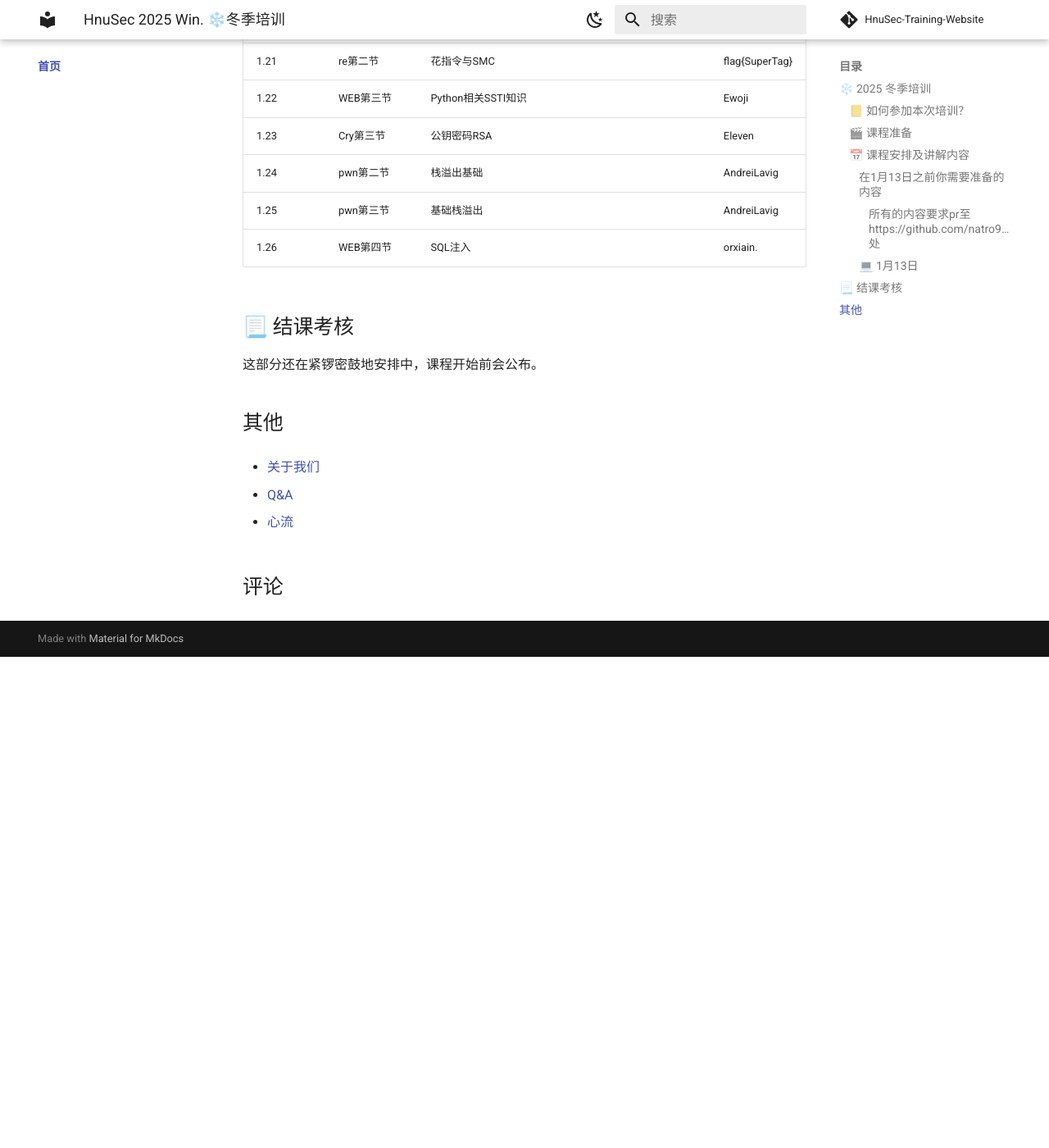
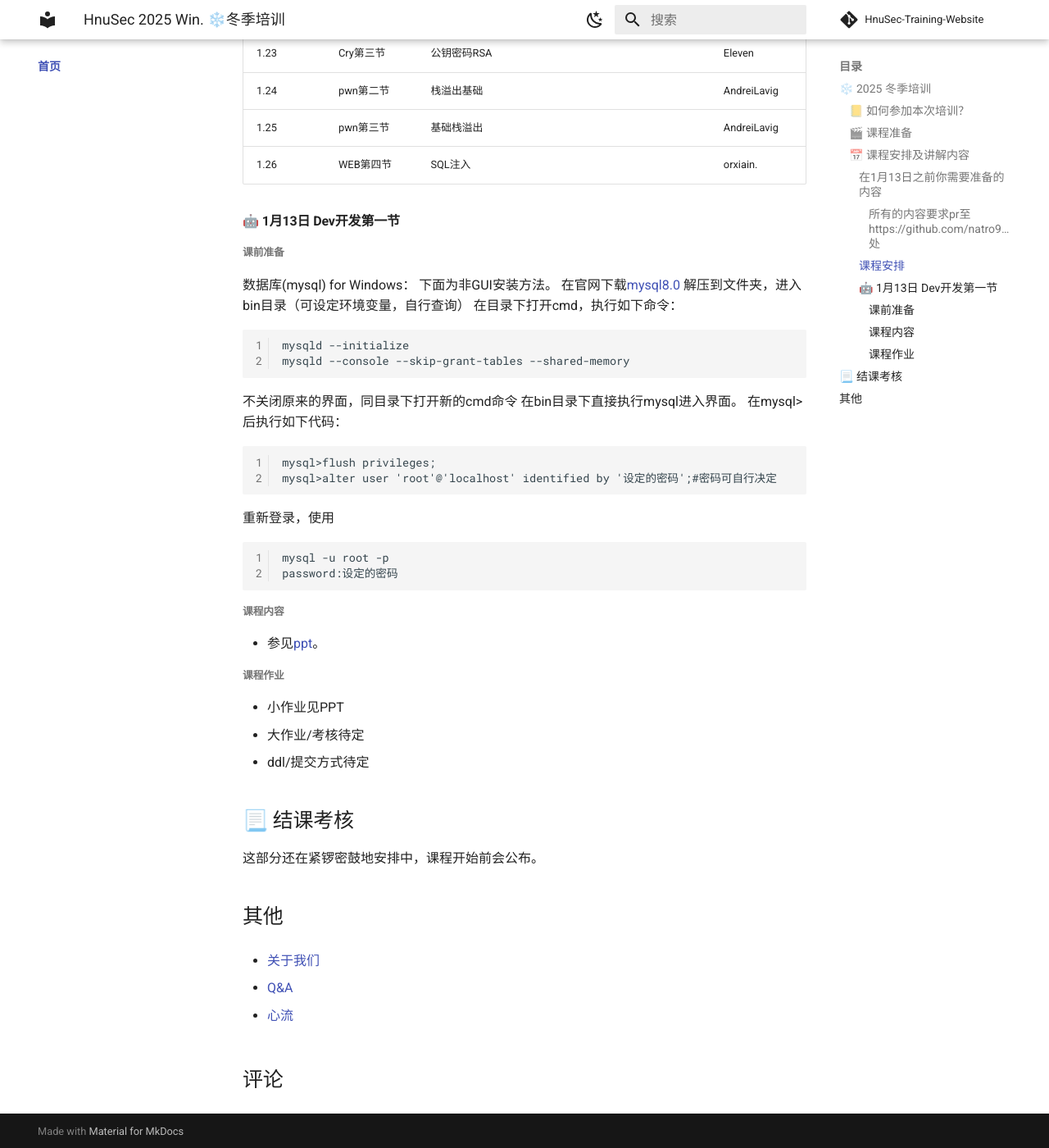
Before and after one commit to natro92/HnuSec-Training-Website, an MkDocs documentation site: the page built from docs/index.md, in a window 1280 px wide and 1400 px high, scrolled down 4169 px. Shown: the whole window at 82% size. Built offline with MkDocs 1.6.1 and Material for MkDocs 9.7.7, drawn with Linux system fonts in a browser that asks for light colours; comment, search, counter and statistics services are not loaded; before the commit the page ends 4970 px from its top, so only the background shows below that; some of the changed text lies outside the part shown.

Commit message:
更改格式

````diff
--- a/docs/index.md
+++ b/docs/index.md
@@ -23,9 +21,9 @@
  **培训前各个方向的准备**
 
 - 💻**WEB**：
-    - [WEB 课前准备](/web/preparation)
-    - [WEB 方向指北](/web/guidance)
-    - [WEB 课前预热](/web/lesson)
+  - [WEB 课前准备](/web/preparation)
+  - [WEB 方向指北](/web/guidance)
+  - [WEB 课前预热](/web/lesson)
 - 🕹️**Pwn**：[Pwn 课前准备](/pwn/preparation)
 - 🔑**Crypto**：[Crypto 课前准备](/crypto/preparation)
 - 👾**Reverse**：[Reverse 课前准备](/reverse/preparation)
@@ -42,7 +40,8 @@
 
 #### 在1月13日之前你需要准备的内容
 
-##### 所有的内容要求pr至 https://github.com/natro92/2025WinTraining 处
+##### 所有的内容要求pr至 <https://github.com/natro92/2025WinTraining> 处
+
 - DEV：
 
 ```
@@ -118,6 +117,7 @@
 ```
 
 - Crypto：
+
 ```
 数论（可以参考：公钥密码学的数学基础）、python、sagemath。可以简单的了解一下现代密码的体系结构，如对称密码体系、公钥密码体系。一些简单的古典密码：凯撒密码、维吉尼亚密码等（可以参考这篇文章：[CTF—古典密码（凯撒密码、维吉尼亚密码、培根密码等）](https://blog.csdn.net/weixin_52620919/article/details/119249518)）刷题网站：buuctf、nssctf以及[cryptohack](https://cryptohack.org/courses/)等
 ```
@@ -163,7 +163,7 @@
 
 ```
 
-#### 💻 1月13日
+#### 课程安排
 
 | **日期** | **课程安排** | **内容大纲** | **讲师** |
 | --- | --- | --- | --- |
@@ -182,6 +182,47 @@
 | 1.25 | pwn第三节 | 基础栈溢出 | AndreiLavig  |
 | 1.26 | WEB第四节 | SQL注入 | orxiain.  |
 
+#### 🤖 1月13日 Dev开发第一节
+
+##### 课前准备
+
+数据库(mysql) for Windows：
+下面为非GUI安装方法。
+在官网下载[mysql8.0](https://dev.mysql.com/get/Downloads/MySQL-8.0/mysql-8.0.40-winx64.zip)
+解压到文件夹，进入bin目录（可设定环境变量，自行查询）
+在目录下打开cmd，执行如下命令：
+
+```
+mysqld --initialize
+mysqld --console --skip-grant-tables --shared-memory
+```
+
+不关闭原来的界面，同目录下打开新的cmd命令
+在bin目录下直接执行mysql进入界面。
+在mysql>后执行如下代码：
+
+```
+mysql>flush privileges;
+mysql>alter user 'root'@'localhost' identified by '设定的密码';#密码可自行决定
+```
+
+重新登录，使用
+
+```
+mysql -u root -p
+password:设定的密码
+```
+
+##### 课程内容
+
+- 参见[ppt](https://raw.githubusercontent.com/natro92/HnuSec-Training-Website/refs/heads/main/docs/dev/dev%E7%AC%AC%E4%B8%80%E8%8A%82.pptx)。
+
+##### 课程作业
+
+- 小作业见PPT
+- 大作业/考核待定
+- ddl/提交方式待定
+
 ## 📃 结课考核
 
 这部分还在紧锣密鼓地安排中，课程开始前会公布。
````
Also changed, not shown: other parts of docs/index.md (+1 -3 lines).
